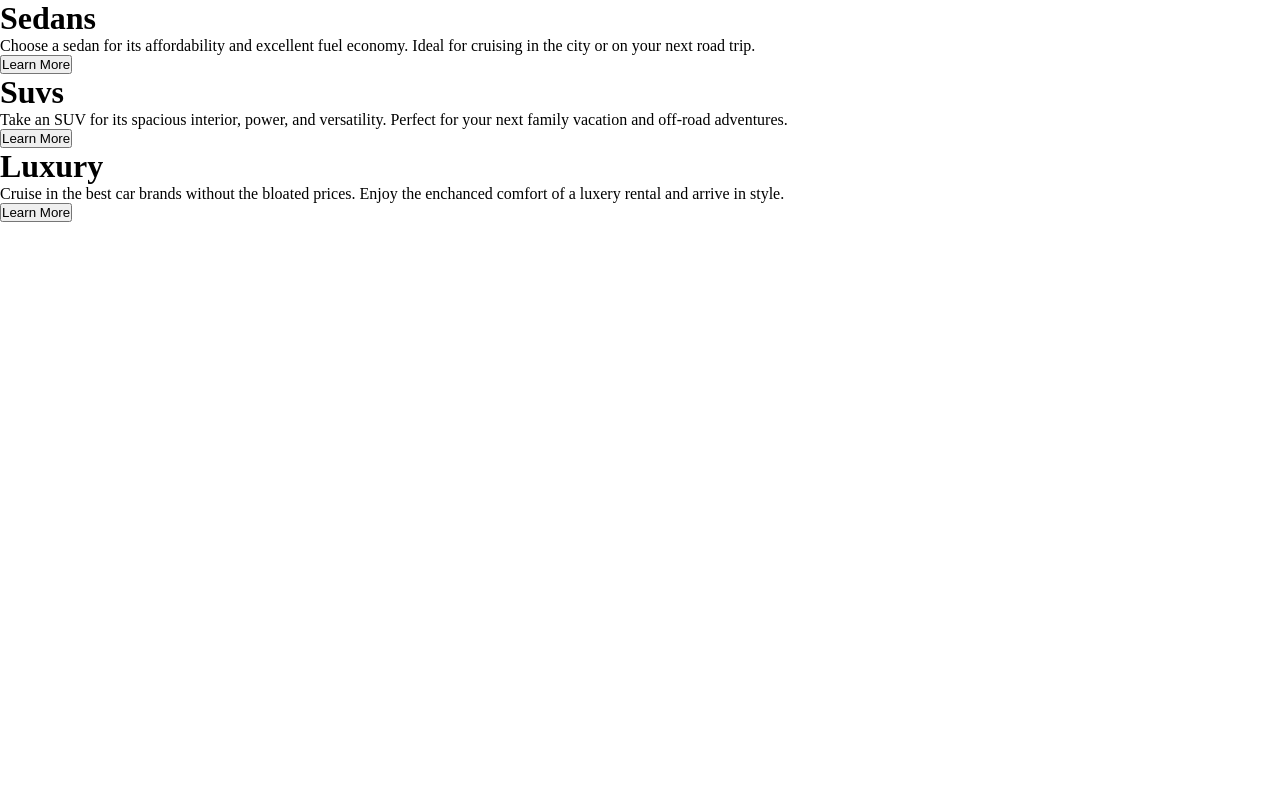
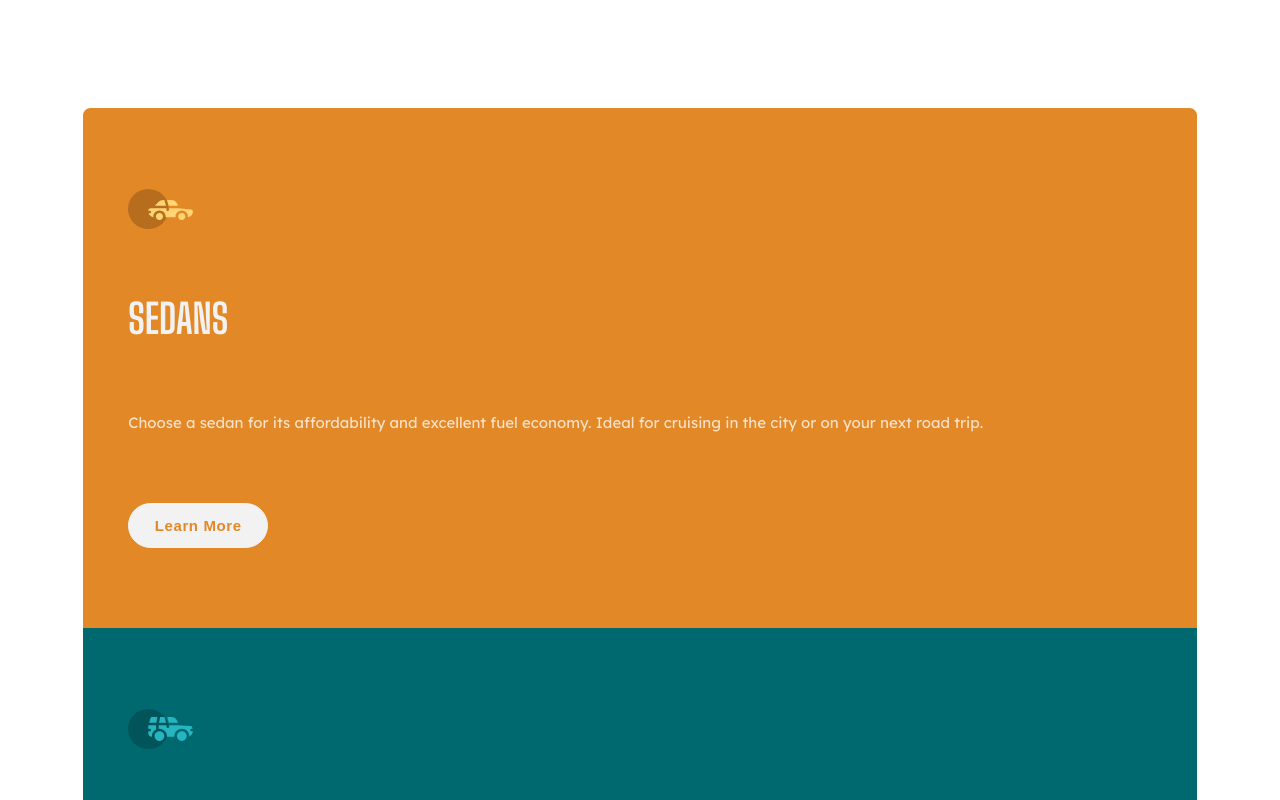
Before and after one commit to laoiseearle/3-column-preview-card-component, a plain HTML site: page index.html in a window 1280 px wide. Shown: the top 800 px of the page. Drawn offline with Linux system fonts and the light colour scheme.

Commit message:
Add style to card

```diff
--- a/index.html
+++ b/index.html
@@ -4,39 +4,46 @@
     <meta charset="UTF-8" />
     <meta http-equiv="X-UA-Compatible" content="IE=edge" />
     <meta name="viewport" content="width=device-width, initial-scale=1.0" />
+    <link rel="preconnect" href="https://fonts.googleapis.com" />
+    <link rel="preconnect" href="https://fonts.gstatic.com" crossorigin />
+    <link
+      href="https://fonts.googleapis.com/css2?family=Big+Shoulders+Display:wght@700&family=Lexend+Deca&display=swap"
+      rel="stylesheet"
+    />
     <link rel="stylesheet" href="style.css" />
     <title>3-Column Preview Card Component</title>
   </head>
   <body>
     <div class="card">
-      <div class="card-section">
-        <div class="car-icon"></div>
+      <div class="card-section card-section-sedan">
+        <image src="images/icon-sedans.svg" class="car-icon" />
+
         <h1>Sedans</h1>
         <p>
           Choose a sedan for its affordability and excellent fuel economy. Ideal
           for cruising in the city or on your next road trip.
         </p>
-        <button class="btn-learn-more">Learn More</button>
+        <button>Learn More</button>
       </div>
 
-      <div class="card-section">
-        <div class="car-icon"></div>
+      <div class="card-section card-section-suv">
+        <image src="images/icon-suvs.svg" class="car-icon" />
         <h1>Suvs</h1>
         <p>
           Take an SUV for its spacious interior, power, and versatility. Perfect
           for your next family vacation and off-road adventures.
         </p>
-        <button class="btn-learn-more">Learn More</button>
+        <button>Learn More</button>
       </div>
 
-      <div class="card-section">
-        <div class="car-icon"></div>
+      <div class="card-section card-section-luxury">
+        <image src="images/icon-luxury.svg" class="car-icon" />
         <h1>Luxury</h1>
         <p>
           Cruise in the best car brands without the bloated prices. Enjoy the
           enchanced comfort of a luxery rental and arrive in style.
         </p>
-        <button class="btn-learn-more">Learn More</button>
+        <button>Learn More</button>
       </div>
     </div>
   </body>
--- a/style.css
+++ b/style.css
@@ -3,3 +3,84 @@
   padding: 0;
   box-sizing: border-box;
 }
+
+html {
+  font-size: 15px;
+}
+body {
+  width: 100vw;
+  color: hsl(0, 0%, 95%);
+  padding: 7.2em 0;
+  display: flex;
+  flex-direction: column;
+  align-items: center;
+}
+
+h1 {
+  color: hsl(0, 0%, 95%);
+  font-family: 'Big Shoulders Display', cursive;
+  font-size: 2.7rem;
+  text-transform: uppercase;
+}
+
+p {
+  color: hsla(0, 0%, 100%, 0.75);
+  font-family: 'Lexend Deca', sans-serif;
+  line-height: 1.9em;
+}
+
+.card {
+  width: 87%;
+  display: flex;
+  flex-direction: column;
+  border-radius: 0.8em;
+  background-color: white;
+}
+
+.card-section {
+  height: 65vh;
+  padding: 1em 3em;
+  display: flex;
+  flex-direction: column;
+  justify-content: space-evenly;
+}
+
+.card-section-sedan {
+  background-color: hsl(31, 77%, 52%);
+  border-top-left-radius: 0.5em;
+  border-top-right-radius: 0.5em;
+}
+.card-section-suv {
+  background-color: hsl(184, 100%, 22%);
+}
+.card-section-luxury {
+  background-color: hsl(179, 100%, 13%);
+  border-bottom-left-radius: 0.5em;
+  border-bottom-right-radius: 0.5em;
+}
+
+.car-icon {
+  width: 65px;
+  height: 40px;
+}
+
+button {
+  height: 45px;
+  width: 140px;
+  font-size: 1em;
+  letter-spacing: 0.04rem;
+  font-weight: 600;
+  border-radius: 2em;
+  background-color: hsl(0, 0%, 95%);
+  border: 1px solid hsl(0, 0%, 95%);
+}
+
+.card-section-sedan > button {
+  color: hsl(31, 77%, 52%);
+}
+.card-section-suv > button {
+  color: hsl(184, 100%, 22%);
+}
+.card-section-luxury > button {
+  color: hsl(179, 100%, 13%);
+}
```
